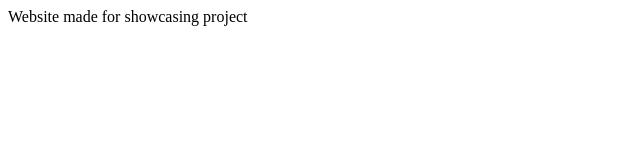
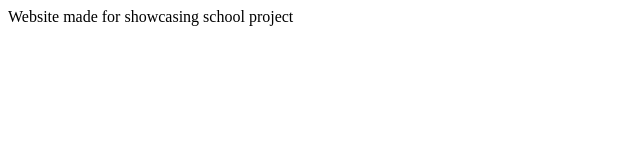
Before and after one commit to prncpndy/immg.github.io, a plain HTML site: page index.html in a window 1280 px wide. Shown: the full height of the page, 0-640 px from the left. Drawn offline with Linux system fonts and the light colour scheme.

Commit message:
Update index.html

```diff
--- a/index.html
+++ b/index.html
@@ -2,7 +2,7 @@
 <html>
   <head>
     <body>
-      Website made for showcasing project
+      Website made for showcasing school project
     </body>
   </head>
 </html>
```
